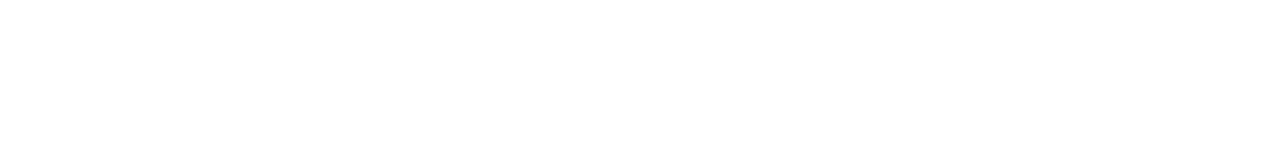
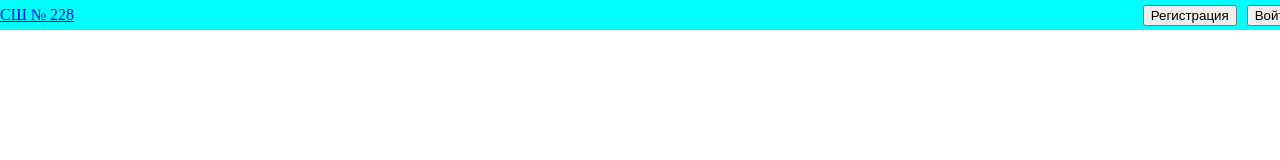
Before and after one commit to feezeee/CW, a plain HTML site: page index.html in a window 1280 px wide. Drawn offline with Linux system fonts and the light colour scheme.

Commit message:
Добавил в верхней части страницы навигациооная панель, с входом и регистрацией

```diff
--- /dev/null
+++ b/assets/CSS/reset.css
@@ -0,0 +1,45 @@
+html, body, div, span, applet, object, iframe,
+h1, h2, h3, h4, h5, h6, p, blockquote, pre,
+a, abbr, acronym, address, big, cite, code,
+del, dfn, em, img, ins, kbd, q, s, samp,
+small, strike, strong, sub, sup, tt, var,
+b, u, i, center,
+dl, dt, dd, ol, ul, li,
+fieldset, form, label, legend,
+table, caption, tbody, tfoot, thead, tr, th, td,
+article, aside, canvas, details, embed,
+figure, figcaption, footer, header, hgroup,
+menu, nav, output, ruby, section, summary,
+time, mark, audio, video {
+	margin: 0;
+	padding: 0;
+	border: 0;
+	font-size: 100%;
+	font: inherit;
+	vertical-align: baseline;
+}
+article, aside, details, figcaption, figure,
+footer, header, hgroup, menu, nav, section {
+	display: block;
+}
+html {
+	height: 100%;
+}
+body {
+	line-height: 1;
+}
+ol, ul {
+	list-style: none;
+}
+blockquote, q {
+	quotes: none;
+}
+blockquote:before, blockquote:after,
+q:before, q:after {
+	content: '';
+	content: none;
+}
+table {
+	border-collapse: collapse;
+	border-spacing: 0;
+}
--- /dev/null
+++ b/assets/CSS/style.css
@@ -0,0 +1,51 @@
+@import url(reset.css);
+
+.main__logo {
+    height: 30px;
+    min-width: 1300px;
+    background-color:aqua;
+}
+.logo__inf
+{
+    /* border: 1px solid; */
+    margin:auto;
+    height: 30px;
+    max-width: 1300px;
+}
+
+.back__to__main
+{
+    /* border: 1px solid; */
+    float: left;
+    height: 100%;
+    display: flex;
+}
+
+.back__to__main a
+{
+    margin: auto;
+}
+
+.reg__and__authorization
+{
+    /* border: 1px solid; */
+    float:right;
+    height: 100%;
+    display: flex;
+}
+
+.authorization
+{
+    margin: auto;
+    margin-right: 5px;
+}
+
+.reg
+{
+    margin: auto;
+    margin-left: 5px;
+}
+
+p {
+    font-size: 125px;
+}
--- a/index.html
+++ b/index.html
@@ -2,9 +2,22 @@
 <html lang="ru">
 <head>
     <meta charset="UTF-8">
-    <title>Document</title>
+    <title>Средняя школа № 228</title>
+    <link rel="stylesheet" href="assets/CSS/style.css" />
 </head>
 <body>
-
+    <div class="main">
+        <div class ="main__logo">
+            <div class = "logo__inf">
+                <div class = "back__to__main">
+                    <a href="#">СШ № 228</a>
+                </div>
+                <div class = "reg__and__authorization">
+                    <button class = "authorization">Регистрация</button>
+                    <button class = "reg">Войти</button>
+                </div>
+            </div>
+        </div>
+    </div>
 </body>
 </html>
```
Also changed, not shown: assets/Img/mainImg.jpg (added).
